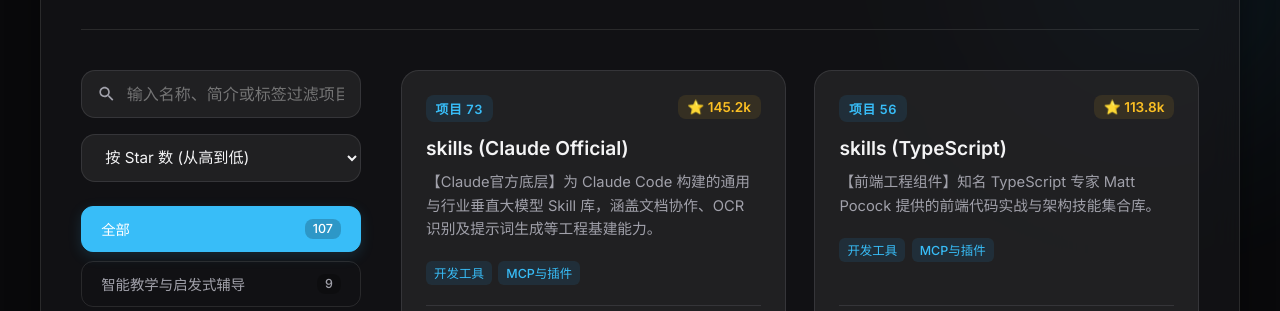
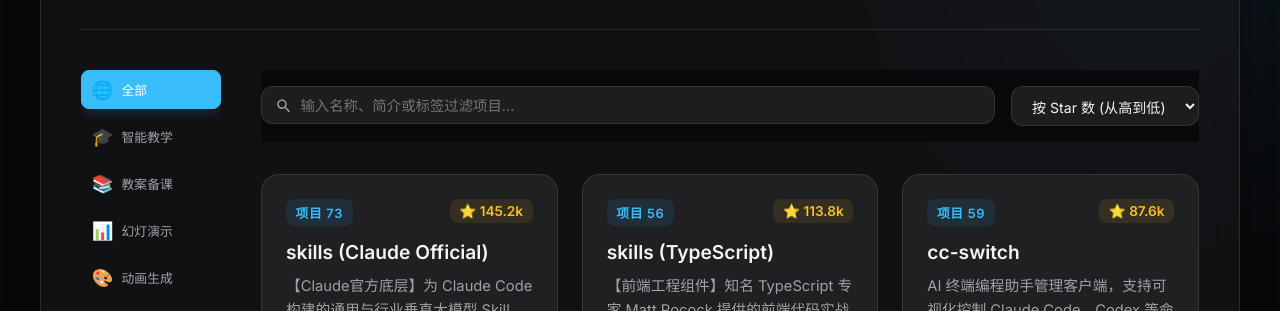
Before and after one commit to kingofu/math-dashboard, a plain HTML site: page index.html in a window 1280 px wide. Shown: the part 159-470 px from the top of the page. Drawn offline with Linux system fonts and the light colour scheme.

Commit message:
Fix category duplicate tabs, reorder categories, resolve sidebar scrolling and alignment issues

```diff
--- a/data.js
+++ b/data.js
@@ -1429,32 +1429,24 @@ const GLOBAL_DATA = {
                 "name": "智能教学与启发式辅导"
         },
         {
-                "id": "visualization",
-                "name": "数学可视化与动画生成"
+                "id": "teaching_prep",
+                "name": "教案与备课工具"
         },
         {
                 "id": "slide_generation",
                 "name": "幻灯片生成与演示"
         },
         {
-                "id": "doc_conversion",
-                "name": "文档转换与内容解析"
+                "id": "visualization",
+                "name": "数学可视化与动画生成"
         },
         {
-                "id": "teaching_prep",
-                "name": "教案与备课工具"
-        },
-        {
-                "id": "formatting",
-                "name": "其他文档自动化工具"
+                "id": "literature_retrieval",
+                "name": "文献检索与阅读"
         },
         {
                 "id": "paper_writing",
                 "name": "论文写作与投稿"
-        },
-        {
-                "id": "literature_retrieval",
-                "name": "文献检索与阅读"
         },
         {
                 "id": "academic_polish",
@@ -1467,6 +1459,14 @@ const GLOBAL_DATA = {
         {
                 "id": "math_modeling",
                 "name": "形式化数学与数模竞赛"
+        },
+        {
+                "id": "doc_conversion",
+                "name": "文档转换与内容解析"
+        },
+        {
+                "id": "formatting",
+                "name": "其他文档自动化工具"
         },
         {
                 "id": "agent_framework",
--- a/index.html
+++ b/index.html
@@ -233,34 +233,45 @@
         /* Main Layout */
         .main-layout {
             display: grid;
-            grid-template-columns: 280px 1fr;
+            grid-template-columns: 140px 1fr;
             gap: 2.5rem;
             align-items: start;
         }
 
         .sidebar {
             position: sticky;
-            top: 2rem;
-            height: fit-content;
+            top: 6rem;
+            max-height: calc(100vh - 8rem);
+            overflow-y: auto;
+            scrollbar-width: none; /* Firefox */
+        }
+        .sidebar::-webkit-scrollbar {
+            display: none; /* Chrome/Safari */
         }
 
         /* Controls: Search, Categorization, Sort */
         .controls {
             display: flex;
             flex-direction: column;
-            gap: 1.5rem;
+            gap: 1rem;
         }
 
         .search-sort-bar {
+            position: sticky;
+            top: 0;
+            z-index: 100;
+            background: var(--bg-color);
             display: flex;
-            flex-direction: column;
+            flex-direction: row;
             gap: 1rem;
             width: 100%;
+            margin-bottom: 2rem;
+            padding: 1rem 0;
         }
 
         .search-wrapper {
             position: relative;
-            width: 100%;
+            flex-grow: 1;
         }
 
         .search-input {
@@ -268,9 +279,9 @@
             background: var(--card-bg);
             border: 1px solid var(--border-color);
             color: var(--text-color);
-            padding: 0.8rem 1rem 0.8rem 2.8rem;
-            border-radius: 14px;
-            font-size: 1rem;
+            padding: 0.6rem 1rem 0.6rem 2.4rem;
+            border-radius: 12px;
+            font-size: 0.9rem;
             outline: none;
         }
 
@@ -281,23 +292,24 @@
 
         .search-icon {
             position: absolute;
-            left: 1rem;
+            left: 0.9rem;
             top: 50%;
             transform: translateY(-50%);
             fill: var(--text-muted);
-            width: 1.2rem;
-            height: 1.2rem;
+            width: 1.1rem;
+            height: 1.1rem;
             pointer-events: none;
         }
 
         .sort-select {
-            width: 100%;
+            width: auto;
+            min-width: 180px;
             background: var(--card-bg);
             border: 1px solid var(--border-color);
             color: var(--text-color);
-            padding: 0.8rem 1.2rem;
-            border-radius: 14px;
-            font-size: 0.95rem;
+            padding: 0.6rem 1rem;
+            border-radius: 12px;
+            font-size: 0.88rem;
             outline: none;
             cursor: pointer;
         }
@@ -310,50 +322,53 @@
         .tabs-container {
             display: flex;
             flex-direction: column;
-            gap: 0.6rem;
+            gap: 0.5rem;
         }
 
         .tab {
             background: transparent;
-            border: 1px solid var(--border-color);
+            border: 1px solid transparent;
             color: var(--text-muted);
-            padding: 0.7rem 1.2rem;
-            border-radius: 12px;
-            font-size: 0.9rem;
+            padding: 0.5rem 0.6rem;
+            border-radius: 8px;
+            font-size: 0.8rem;
             font-weight: 500;
             cursor: pointer;
             display: flex;
+            flex-direction: row;
             align-items: center;
-            justify-content: space-between;
+            justify-content: flex-start;
             gap: 0.5rem;
             width: 100%;
             text-align: left;
+            transition: all 0.2s ease;
         }
 
         .tab:hover {
+            background: var(--tag-bg);
             color: var(--text-color);
-            border-color: var(--text-muted);
         }
 
         .tab.active {
             background: var(--accent-color);
             color: #ffffff;
             border-color: var(--accent-color);
-            box-shadow: 0 4px 14px var(--accent-glow);
+            box-shadow: 0 4px 12px var(--accent-glow);
+        }
+
+        .tab-emoji {
+            font-size: 1.1rem;
         }
 
         .tab-count {
-            background: rgba(0, 0, 0, 0.2);
-            padding: 0.15rem 0.5rem;
-            border-radius: 8px;
-            font-size: 0.78rem;
+            display: none; /* Hidden on desktop vertical sidebar for cleaner styling */
         }
 
         /* Main Grid cards layout */
         .grid {
             display: grid;
-            grid-template-columns: repeat(auto-fill, minmax(340px, 1fr));
-            gap: 1.8rem;
+            grid-template-columns: repeat(3, 1fr);
+            gap: 1.5rem;
         }
 
         .card {
@@ -514,6 +529,13 @@
         }
 
         /* Responsive adaptations */
+        /* Responsive adaptations */
+        @media (max-width: 1200px) {
+            .grid {
+                grid-template-columns: repeat(2, 1fr);
+            }
+        }
+
         @media (max-width: 992px) {
             .main-layout {
                 grid-template-columns: 1fr;
@@ -526,8 +548,12 @@
             }
 
             .search-sort-bar {
+                position: static;
                 flex-direction: row;
                 gap: 1rem;
+                padding: 0;
+                margin-bottom: 1.5rem;
+                background: transparent;
             }
 
             .search-wrapper {
@@ -557,13 +583,23 @@
             .tab {
                 width: auto;
                 white-space: nowrap;
+                flex-direction: row;
                 justify-content: center;
                 border-radius: 20px;
                 padding: 0.6rem 1.2rem;
+                gap: 0.4rem;
             }
 
             .tab-count {
+                display: inline-block;
                 border-radius: 10px;
+                background: rgba(0, 0, 0, 0.2);
+                padding: 0.1rem 0.4rem;
+                font-size: 0.75rem;
+            }
+
+            .grid {
+                grid-template-columns: repeat(2, 1fr);
             }
         }
 
@@ -602,6 +638,13 @@
         <div class="main-layout">
             <aside class="sidebar">
                 <section class="controls">
+                    <div class="tabs-container" id="tabsContainer">
+                        <!-- Tab headers will be generated dynamically -->
+                    </div>
+                </section>
+            </aside>
+
+            <div class="content-area">
                 <div class="search-sort-bar">
                     <div class="search-wrapper">
                         <!-- Search SVG -->
@@ -615,13 +658,6 @@
                     </select>
                 </div>
 
-                    <div class="tabs-container" id="tabsContainer">
-                        <!-- Tab headers will be generated dynamically -->
-                    </div>
-                </section>
-            </aside>
-
-            <div class="content-area">
                 <main class="grid" id="projectsGrid">
                     <!-- Project cards will be generated dynamically -->
                 </main>
@@ -695,16 +731,64 @@
             return val;
         }
 
+        function getShortCategory(catId, fullName) {
+            const categoryMeta = {
+                'all': { short: '全部', emoji: '🌐' },
+                'tutoring': { short: '智能教学', emoji: '🎓' },
+                'teaching_prep': { short: '教案备课', emoji: '📚' },
+                'slide_generation': { short: '幻灯演示', emoji: '📊' },
+                'visualization': { short: '动画生成', emoji: '🎨' },
+                'literature_retrieval': { short: '文献检索', emoji: '🔍' },
+                'paper_writing': { short: '论文写作', emoji: '✍️' },
+                'academic_polish': { short: '学术润色', emoji: '✨' },
+                'academic_writing': { short: '学术写作', emoji: '📝' },
+                'math_modeling': { short: '形式建模', emoji: '🧮' },
+                'doc_conversion': { short: '文档解析', emoji: '📄' },
+                'formatting': { short: '文档排版', emoji: '📐' },
+                'agent_framework': { short: '框架平台', emoji: '🤖' },
+                'agent_clients': { short: '智能终端', emoji: '💻' },
+                'agent_integration': { short: '接口集成', emoji: '🔌' },
+                'agent': { short: '智能助理', emoji: '🧠' },
+                'other': { short: '其他工具', emoji: '🔧' }
+            };
+
+            if (categoryMeta[catId]) {
+                return categoryMeta[catId];
+            }
+
+            const name = fullName || "";
+            if (name.includes('教学') || name.includes('辅导')) return { short: '智能教学', emoji: '🎓' };
+            if (name.includes('动画') || name.includes('可视化')) return { short: '动画生成', emoji: '🎨' };
+            if (name.includes('幻灯片') || name.includes('演示')) return { short: '幻灯演示', emoji: '📊' };
+            if (name.includes('文档') || name.includes('解析')) return { short: '文档解析', emoji: '📄' };
+            if (name.includes('教案') || name.includes('备课')) return { short: '教案备课', emoji: '📚' };
+            if (name.includes('建模') || name.includes('形式化')) return { short: '数学建模', emoji: '🧮' };
+            if (name.includes('论文') || name.includes('写作') || name.includes('文献')) return { short: '论文辅助', emoji: '✍️' };
+            if (name.includes('智能体') || name.includes('框架') || name.includes('集成')) return { short: '智能框架', emoji: '🤖' };
+
+            return { short: name.substring(0, 4), emoji: '🔧' };
+        }
+
         // Render Tabs dynamically with project count
         function renderTabs() {
             const container = document.getElementById("tabsContainer");
 
             // All Tab
-            let html = `<button class="tab active" onclick="selectCategory('all')" id="tab-all">全部 <span class="tab-count">${PROJECTS.length}</span></button>`;
+            const allMeta = getShortCategory('all');
+            let html = `<button class="tab active" onclick="selectCategory('all')" id="tab-all">
+                <span class="tab-emoji">${allMeta.emoji}</span>
+                <span class="tab-text">${allMeta.short}</span>
+                <span class="tab-count">${PROJECTS.length}</span>
+            </button>`;
 
             CATEGORIES.forEach(cat => {
                 const count = PROJECTS.filter(p => p.category_id === cat.id).length;
-                html += `<button class="tab" onclick="selectCategory('${cat.id}')" id="tab-${cat.id}">${cat.name} <span class="tab-count">${count}</span></button>`;
+                const meta = getShortCategory(cat.id, cat.name);
+                html += `<button class="tab" onclick="selectCategory('${cat.id}')" id="tab-${cat.id}">
+                    <span class="tab-emoji">${meta.emoji}</span>
+                    <span class="tab-text">${meta.short}</span>
+                    <span class="tab-count">${count}</span>
+                </button>`;
             });
 
             container.innerHTML = html;
@@ -720,6 +804,16 @@
             document.getElementById(`tab-${catId}`).classList.add("active");
 
             filterProjects();
+
+            // Scroll to the top of the main layout area to keep content aligned
+            const mainLayout = document.querySelector('.main-layout');
+            if (mainLayout) {
+                const targetScrollTop = mainLayout.offsetTop - 20;
+                window.scrollTo({
+                    top: targetScrollTop,
+                    behavior: 'smooth'
+                });
+            }
         }
 
         function clickTag(tagName) {
```
Lines whose indentation alone changed are shown as unchanged.
